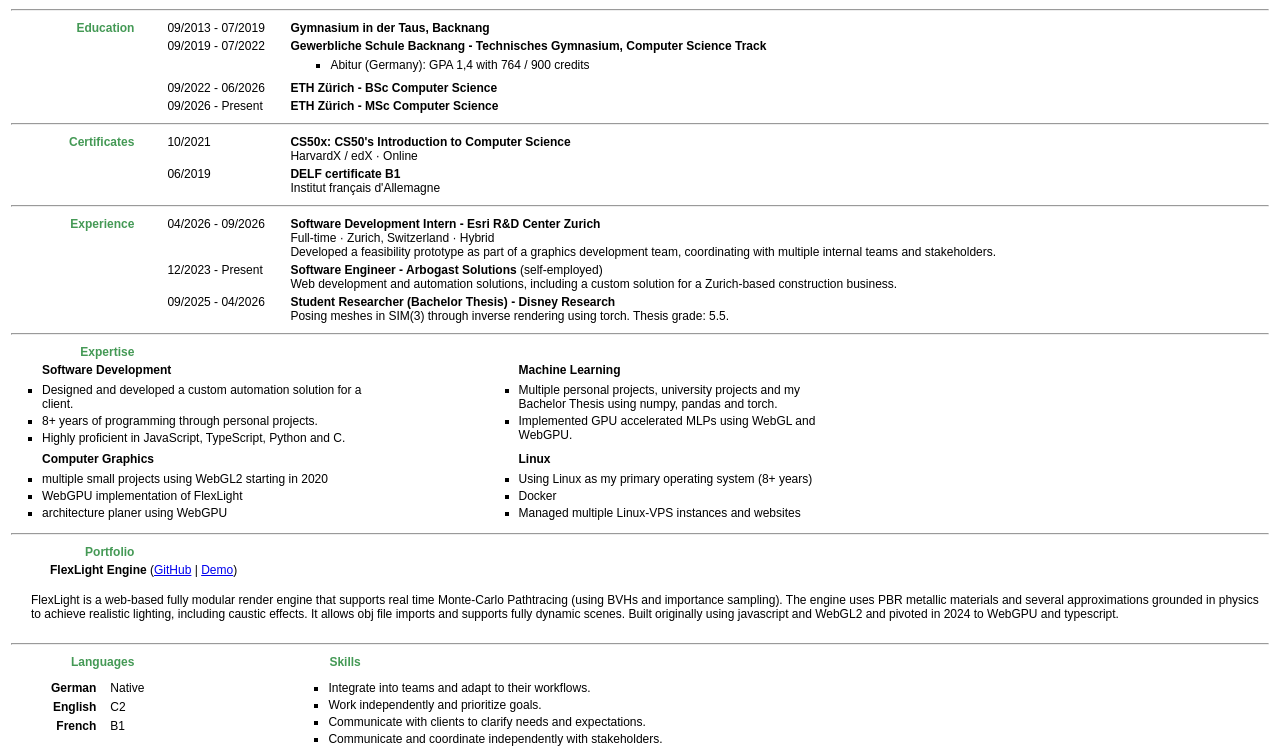
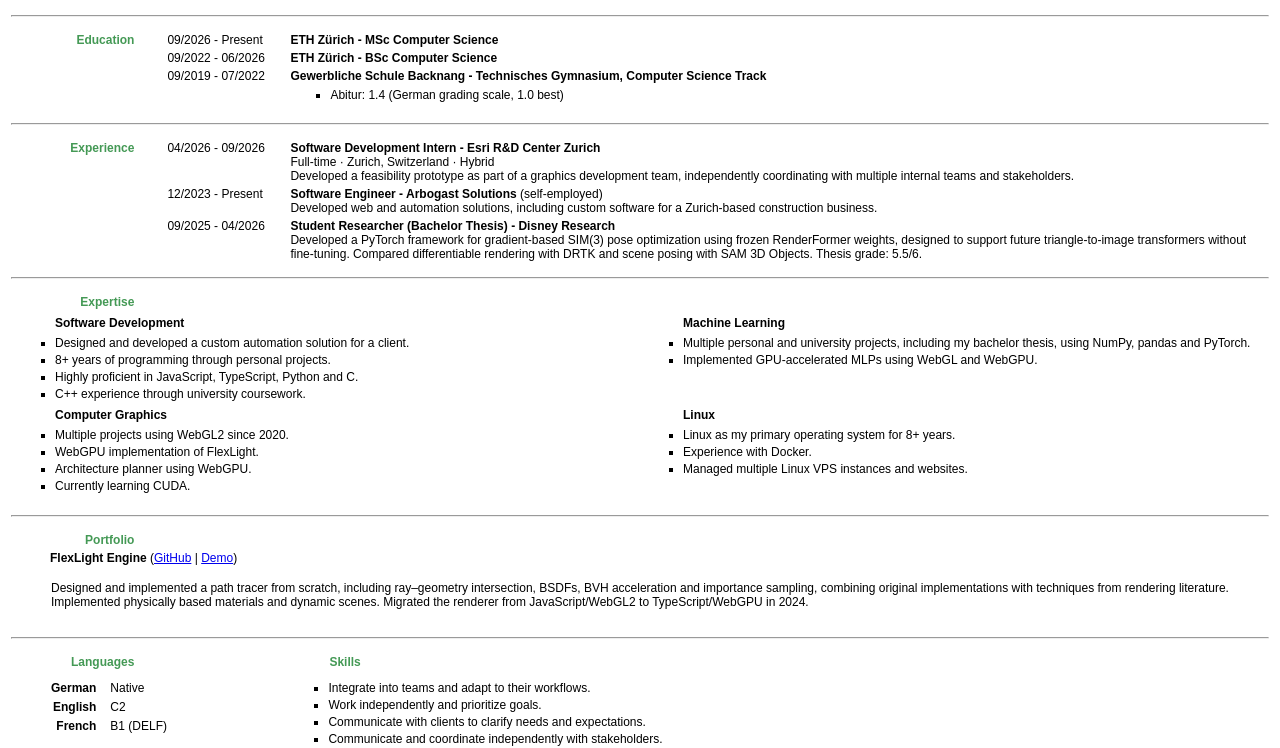
Before and after one commit to arbobendik/CV, a website: page resume.html in a window 1280 px wide. Shown: the part 58-806 px from the top of the page. Drawn offline with Linux system fonts and the light colour scheme.

Commit message:
feat(resume): strengthen technical content and balance layout

```diff
--- a/resume.html
+++ b/resume.html
@@ -1,8 +1,8 @@
 <!DOCTYPE html>
-<html lang="">
+<html lang="en">
   <head>
     <meta charset="utf-8">
-    <title>resume</title>
+    <title>Bendik Arbogast — CV</title>
     <style>
       html {
         font-family: sans-serif;
@@ -66,6 +66,7 @@
       }
       hr {
         color: #bbb;
+        margin: 1rem 0;
       }
       h1 {
         position: absolute;
@@ -128,48 +129,25 @@
       <table id="content">
         <tr><td colspan="4"><hr></td></tr>
         <tr class="groups">
-          <td class="title" rowspan="4">Education</td>
-          <td class="main_ul"> 09/2013 - 07/2019 </td>
-          <td colspan="2">
-            <b>Gymnasium in der Taus, Backnang</b>
-          </td>
-        </tr>
-        <tr class="groups">
-          <td class="main_ul"> 09/2019 - 07/2022 </td>
-          <td colspan="2">
-            <b>Gewerbliche Schule Backnang - <span style="white-space: nowrap;">Technisches Gymnasium, Computer Science Track</span></b>
-            <ul type="square" style="margin: 5px -5px 5px 0;">
-                <li>Abitur (Germany): GPA 1,4 with 764 / 900 credits</li>
-            </ul>
-          </td>
-        </tr>
-        <tr class="groups">
-          <td class="main_ul"> 09/2022 - 06/2026 </td>
-          <td colspan="2">
-              <b>ETH Zürich - BSc Computer Science</b>
-          </td>
-        </tr>
-        <tr class="groups">
+          <td class="title" rowspan="3">Education</td>
           <td class="main_ul">09/2026 - Present</td>
           <td colspan="2">
             <b>ETH Zürich - MSc Computer Science</b>
           </td>
         </tr>
-
-        <tr><td colspan="4"><hr></td></tr>
         <tr class="groups">
-          <td class="title" style="padding-left:20px" rowspan="2"> Certificates </td>
-          <td class="main_ul">10/2021</td>
+          <td class="main_ul">09/2022 - 06/2026</td>
           <td colspan="2">
-            <b>CS50x: CS50's Introduction to Computer Science</b><br>
-            HarvardX / edX · Online
+            <b>ETH Zürich - BSc Computer Science</b>
           </td>
         </tr>
         <tr class="groups">
-          <td class="main_ul">06/2019</td>
+          <td class="main_ul">09/2019 - 07/2022</td>
           <td colspan="2">
-            <b>DELF certificate B1</b><br>
-            Institut français d'Allemagne
+            <b>Gewerbliche Schule Backnang - <span style="white-space: nowrap;">Technisches Gymnasium, Computer Science Track</span></b>
+            <ul type="square" style="margin: 5px -5px 5px 0;">
+              <li>Abitur: 1.4 (German grading scale, 1.0 best)</li>
+            </ul>
           </td>
         </tr>
 
@@ -180,7 +158,7 @@
           <td colspan="2">
             <b>Software Development Intern - Esri R&amp;D Center Zurich</b><br>
             Full-time · Zurich, Switzerland · Hybrid<br>
-            Developed a feasibility prototype as part of a graphics development team, coordinating with multiple internal teams and stakeholders.
+            Developed a feasibility prototype as part of a graphics development team, independently coordinating with multiple internal teams and stakeholders.
           </td>
         </tr>
         <tr class="groups">
@@ -188,7 +166,7 @@
           <td class="main_ul">12/2023 - Present</td>
           <td colspan="2">
             <b>Software Engineer - Arbogast Solutions</b> (self-employed)<br>
-            Web development and automation solutions, including a custom solution for a Zurich-based construction business.
+            Developed web and automation solutions, including custom software for a Zurich-based construction business.
           </td>
         </tr>
         <tr id="groups">
@@ -196,51 +174,58 @@
           <td class="main_ul">09/2025 - 04/2026</td>
           <td colspan="2">
             <b>Student Researcher (Bachelor Thesis) - Disney Research</b><br>
-            Posing meshes in SIM(3) through inverse rendering using torch. Thesis grade: 5.5.
+            Developed a PyTorch framework for gradient-based SIM(3) pose optimization using frozen RenderFormer weights, designed to support future triangle-to-image transformers without fine-tuning. Compared differentiable rendering with DRTK and scene posing with SAM 3D Objects. Thesis grade: 5.5/6.
           </td>
         </tr>
-
         <tr><td colspan="4"><hr></td></tr>
         <tr id="groups">
           <td class="title" style="padding-left:20px" rowspan="1">Expertise</td>
           <td class="main_ul" colspan="3">
         </tr>
         <tr>
-          <td style="padding-left:20px" class="tile" colspan="3">
+          <td colspan="4">
+            <table style="width: 100%; table-layout: fixed;">
+        <tr>
+          <td style="padding-left:30px" class="tile" colspan="1">
             <b>Software Development</b>
-            <ul type="square" style="width: 320px; margin: 0">
+            <ul type="square" style="margin: 0; padding-right: 0">
               <li>Designed and developed a custom automation solution for a client.</li>
               <li>8+ years of programming through personal projects.</li>
               <li>Highly proficient in JavaScript, TypeScript, Python and C.</li>
+              <li>C++ experience through university coursework.</li>
             </ul>
           </td>
 
-          <td style="padding-left:20px" class="tile" colspan="1">
+          <td style="padding-left:30px" class="tile" colspan="1">
             <b>Machine Learning</b>
-            <ul type="square" style="width: 320px; margin: 0">
-              <li>Multiple personal projects, university projects and my Bachelor Thesis using numpy, pandas and torch.</li>
-              <li>Implemented GPU accelerated MLPs using WebGL and WebGPU.</li>
+            <ul type="square" style="margin: 0">
+              <li>Multiple personal and university projects, including my bachelor thesis, using NumPy, pandas and PyTorch.</li>
+              <li>Implemented GPU-accelerated MLPs using WebGL and WebGPU.</li>
             </ul>
           </td>
         </tr>
 
         <tr class="groups">
-          <td style="padding-left:20px" class="tile" colspan="3">
+          <td style="padding-left:30px" class="tile" colspan="1">
             <b>Computer Graphics</b>
-            <ul type="square" style="width: 320px; margin: 0">
-              <li>multiple small projects using WebGL2 starting in 2020</li>
-              <li>WebGPU implementation of FlexLight</li>
-              <li>architecture planer using WebGPU</li>
+            <ul type="square" style="margin: 0">
+              <li>Multiple projects using WebGL2 since 2020.</li>
+              <li>WebGPU implementation of FlexLight.</li>
+              <li>Architecture planner using WebGPU.</li>
+              <li>Currently learning CUDA.</li>
             </ul>
           </td>
 
-          <td style="padding-left:20px" class="tile" colspan="1">
+          <td style="padding-left:30px" class="tile" colspan="1">
             <b>Linux</b>
-            <ul type="square" style="width: 320px; margin: 0">
-              <li>Using Linux as my primary operating system (8+ years)</li>
-              <li>Docker</li>
-              <li>Managed multiple Linux-VPS instances and websites</li>
+            <ul type="square" style="margin: 0">
+              <li>Linux as my primary operating system for 8+ years.</li>
+              <li>Experience with Docker.</li>
+              <li>Managed multiple Linux VPS instances and websites.</li>
             </ul>
+          </td>
+        </tr>
+            </table>
           </td>
         </tr>
 
@@ -253,15 +238,15 @@
         <tr>
           <td colspan="4" style="padding-left:40px; max-width: 300px">
               <b>FlexLight Engine</b>
-              (<a href="https://github.com/arbobendik/FlexLight">GitHub</a> | <a href="https://arbogast.dev/?page=iframe&target=FlexLight/&v=wave">Demo</a>)
+              (<a href="https://github.com/arbobendik/FlexLight">GitHub</a> | <a href="https://arbogast.dev/?page=iframe&amp;target=FlexLight/&amp;v=wave">Demo</a>)
           </td>
         </tr>
         <tr>
           <td colspan="4">
-              <p style="padding-left:20px">
-                FlexLight is a web-based fully modular render engine that supports real time Monte-Carlo Pathtracing (using BVHs and importance sampling).
-                The engine uses PBR metallic materials and several approximations grounded in physics to achieve realistic lighting, including caustic effects.
-                It allows obj file imports and supports fully dynamic scenes. Built originally using javascript and WebGL2 and pivoted in 2024 to WebGPU and typescript.
+              <p style="padding-left:40px">
+                Designed and implemented a path tracer from scratch, including ray–geometry intersection, BSDFs, BVH acceleration and importance sampling,
+                combining original implementations with techniques from rendering literature.
+                Implemented physically based materials and dynamic scenes. Migrated the renderer from JavaScript/WebGL2 to TypeScript/WebGPU in 2024.
               </p>
           </td>
         </tr>
@@ -291,7 +276,7 @@
               </tr>
               <tr class="skill">
                 <td class="skill_title" ><b>French</b></td>
-                <td class="skill_text">B1</td>
+                <td class="skill_text">B1 (DELF)</td>
               </tr>
             </table>
           </td>
@@ -310,15 +295,15 @@
 
         <tr class="groups">
           <td style="padding-left:20px" colspan="3">
-            <span class="title">Additional Interests</span>
+            <span class="title">Engagement</span>
           </td>
         </tr>
 
         <tr>
           <td colspan="3">
             <ul type="square">
-              <li>member of German party Bündnis 90/Die Grünen, Grüne Jugend</li>
-              <li>Head of Sponsoring for VIScon 2026</li>
+              <li><b>Head of Sponsoring for VIScon 2026</b></li>
+              <li>Member of Bündnis 90/Die Grünen and Grüne Jugend.</li>
             </ul>
           </td>
           <td colspan="1" style="padding-left: 50px; padding-top: 25px; padding-right: 50px;text-align: left;">
```
Also changed, not shown: 1 other file.
